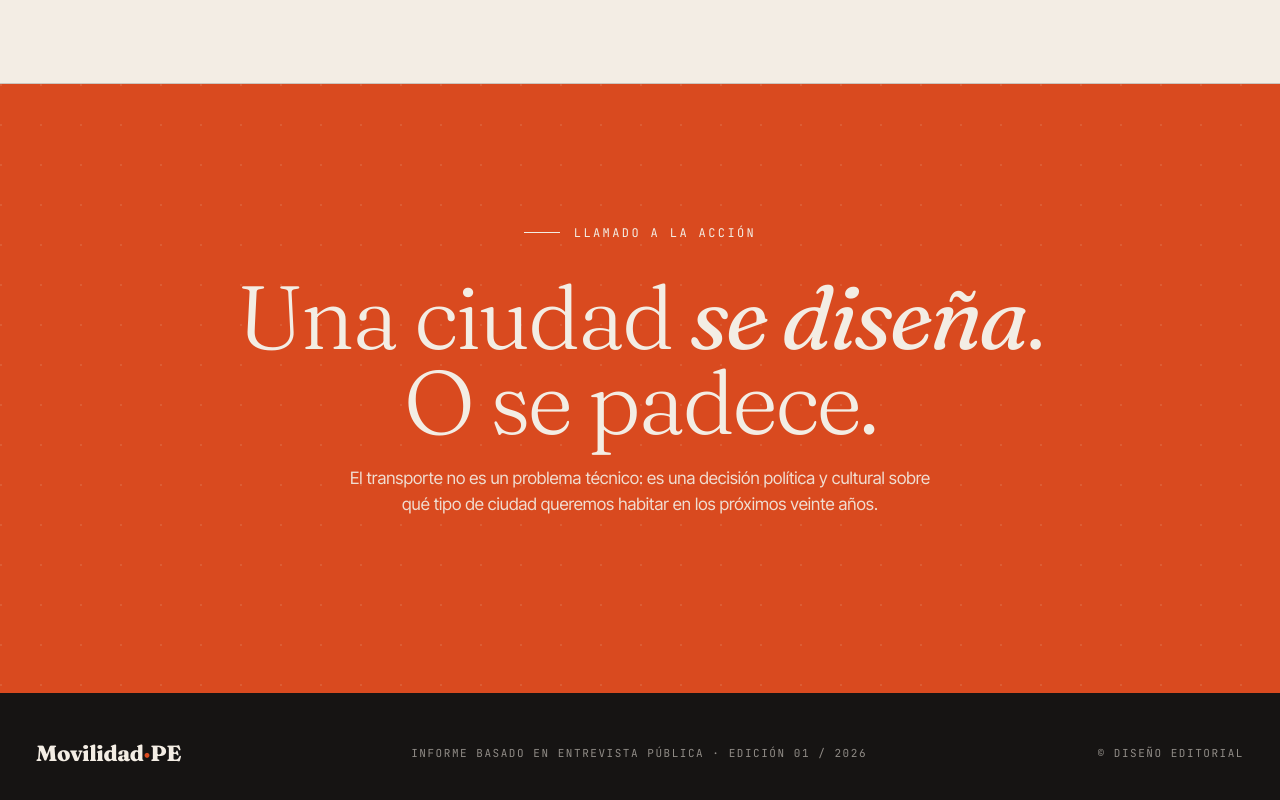
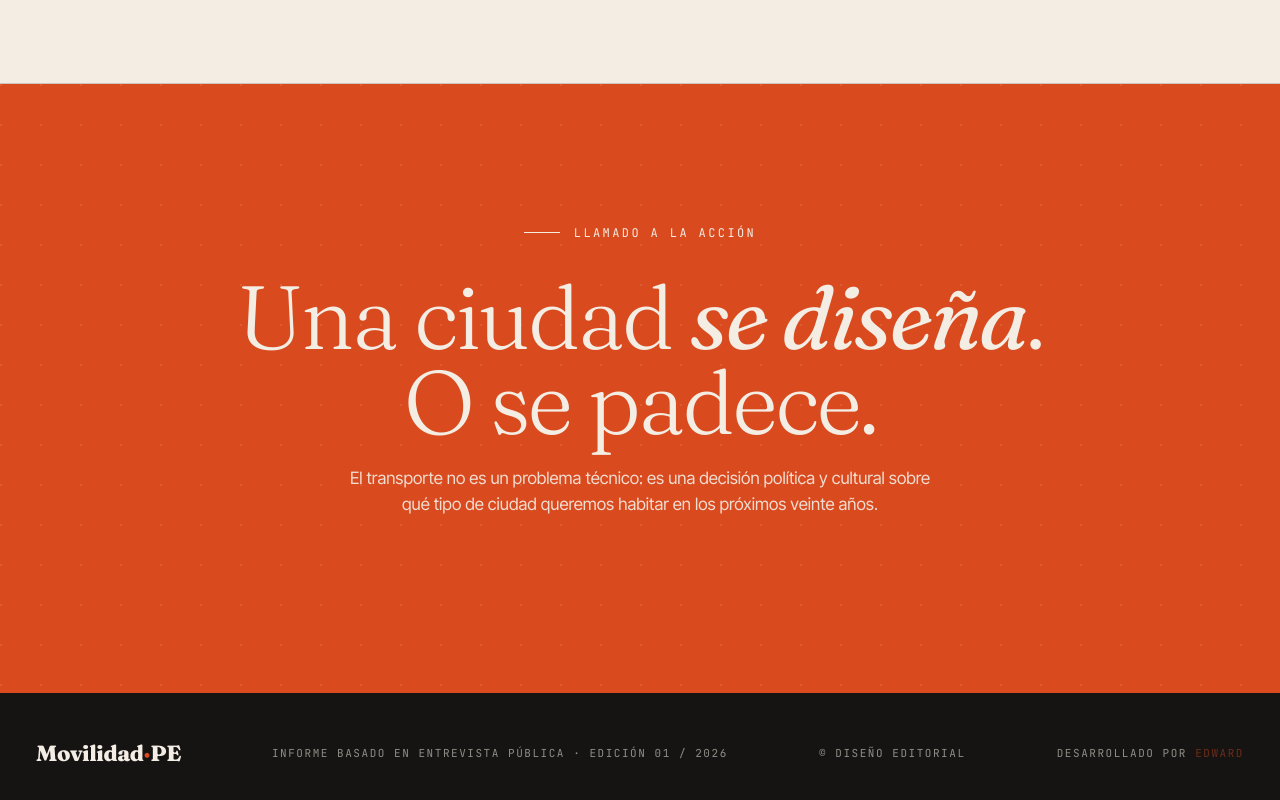
Before and after one commit to ew-d/transs, a plain HTML site: page index.html in a window 1280 px wide. Shown: the part 3486-4286 px from the top of the page. Drawn offline with Linux system fonts and the light colour scheme.

```diff
--- a/index.html
+++ b/index.html
@@ -248,6 +248,7 @@
     <div class="brand">Movilidad<span style="color:var(--accent)">·</span>PE</div>
     <p>Informe basado en entrevista pública · Edición 01 / 2026</p>
     <p>© Diseño editorial</p>
+    <p>Desarrollado por <a href="https://www.instagram.com/ew_d07" target="_blank" style="color:var(--accent);text-decoration:none;opacity:.8;">Edward</a></p>
   </div>
 </footer>
 
```
